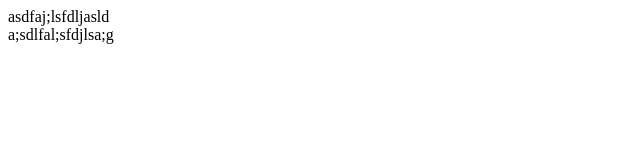
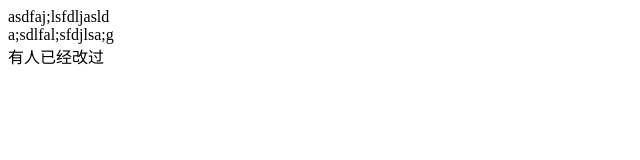
Before and after one commit to Miss-Lily/test, a plain HTML site: page index.html in a window 1280 px wide. Shown: the whole page, without its empty margins (0-640 px from the left). Drawn offline with Linux system fonts and the light colour scheme.

Commit message:
改动过

```diff
--- a/index.html
+++ b/index.html
@@ -13,5 +13,8 @@
     <div>
         a;sdlfal;sfdjlsa;g
     </div>
+    <div>
+        有人已经改过
+    </div>
 </body>
 </html>
```
